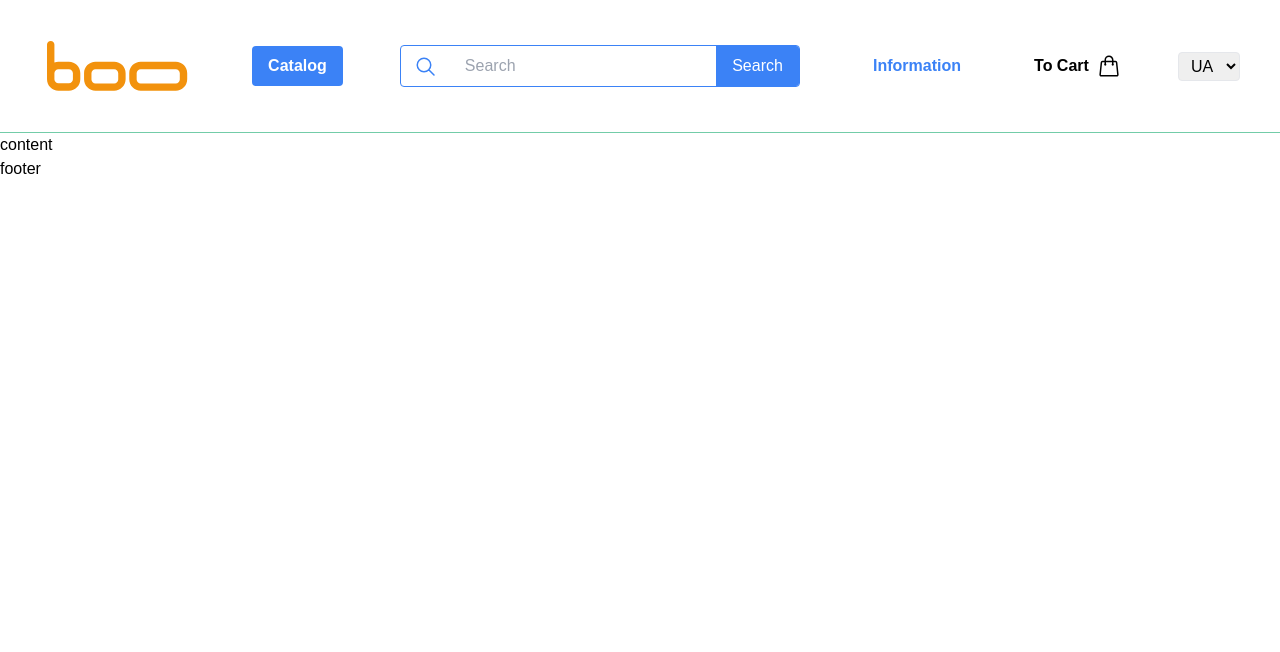
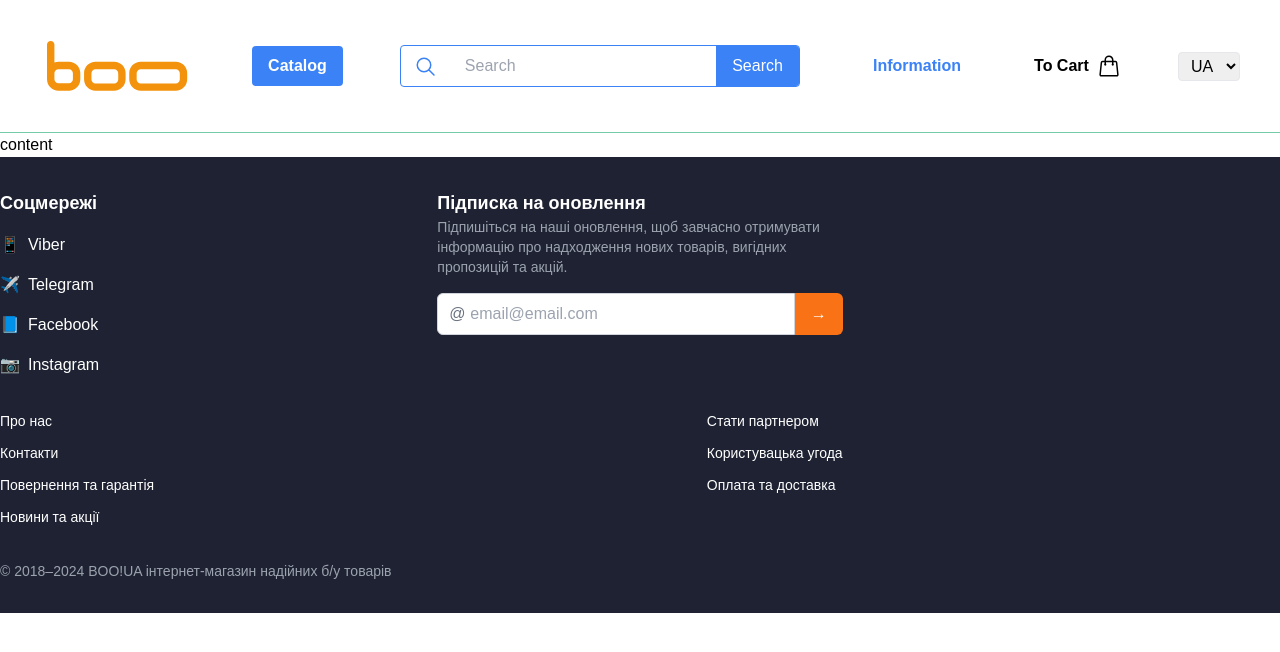
Before and after one commit to Oldu8/Boo-Clone-Store, a SvelteKit app: page / in a window 1280 px wide. Shown: the top 652 px of the page. Built offline with nearby package versions, Linux system fonts and the light colour scheme.

Commit message:
row footer

```diff
--- /dev/null
+++ b/src/components/layout/footer.svelte
@@ -0,0 +1,79 @@
+<script lang="ts">
+</script>
+
+<div class="footer-wrapper bg-dark py-8 text-white">
+	<footer class="container mx-auto grid grid-cols-1 gap-8 md:grid-cols-3">
+		<!-- Социальные сети -->
+		<div class="flex flex-col space-y-4">
+			<h3 class="text-lg font-bold">Соцмережі</h3>
+			<a href="#" class="flex items-center space-x-2">
+				<span>📱</span> <span>Viber</span>
+			</a>
+			<a href="#" class="flex items-center space-x-2">
+				<span>✈️</span> <span>Telegram</span>
+			</a>
+			<a href="#" class="flex items-center space-x-2">
+				<span>📘</span> <span>Facebook</span>
+			</a>
+			<a href="#" class="flex items-center space-x-2">
+				<span>📷</span> <span>Instagram</span>
+			</a>
+		</div>
+
+		<!-- Подписка -->
+		<div>
+			<h3 class="text-lg font-bold">Підписка на оновлення</h3>
+			<p class="text-sm text-gray-400">
+				Підпишіться на наші оновлення, щоб завчасно отримувати інформацію про надходження нових
+				товарів, вигідних пропозицій та акцій.
+			</p>
+			<form class="mt-4 flex">
+				<div class="relative flex-1">
+					<span class="absolute inset-y-0 left-0 flex items-center pl-3 text-gray-500">@</span>
+					<input
+						type="email"
+						placeholder="email@email.com"
+						class="w-full rounded-l-md border border-gray-300 bg-white py-2 pl-8 pr-4 text-gray-700"
+					/>
+				</div>
+				<button
+					type="submit"
+					class="rounded-r-md bg-orange-500 px-4 py-2 text-white hover:bg-orange-600"
+				>
+					→
+				</button>
+			</form>
+		</div>
+
+		<!-- Навигация -->
+		<div class="flex flex-col md:col-span-2 md:flex-row md:justify-between">
+			<div>
+				<ul class="space-y-2">
+					<li><a href="#" class="text-sm hover:underline">Про нас</a></li>
+					<li><a href="#" class="text-sm hover:underline">Контакти</a></li>
+					<li><a href="#" class="text-sm hover:underline">Повернення та гарантія</a></li>
+					<li><a href="#" class="text-sm hover:underline">Новини та акції</a></li>
+				</ul>
+			</div>
+			<div>
+				<ul class="space-y-2">
+					<li><a href="#" class="text-sm hover:underline">Стати партнером</a></li>
+					<li><a href="#" class="text-sm hover:underline">Користувацька угода</a></li>
+					<li><a href="#" class="text-sm hover:underline">Оплата та доставка</a></li>
+				</ul>
+			</div>
+		</div>
+
+		<!-- Копирайт -->
+		<div class="col-span-3 text-center text-sm text-gray-400 md:text-left">
+			© 2018–2024 BOO!UA інтернет-магазин надійних б/у товарів
+		</div>
+	</footer>
+</div>
+
+<style>
+	.footer-wrapper {
+		background-color: #1e2232;
+		color: #ffffff;
+	}
+</style>
--- a/src/routes/+layout.svelte
+++ b/src/routes/+layout.svelte
@@ -1,13 +1,14 @@
 <script lang="ts">
 	import '../app.css';
 	import Header from '../components/layout/header.svelte';
+	import Footer from '../components/layout/footer.svelte';
 	let { children } = $props();
 </script>
 
 <div>
 	<Header />
-	<div class="main">
+	<div class="main min-h-full">
 		{@render children()}
 	</div>
-	<footer>footer</footer>
+	<Footer />
 </div>
```
